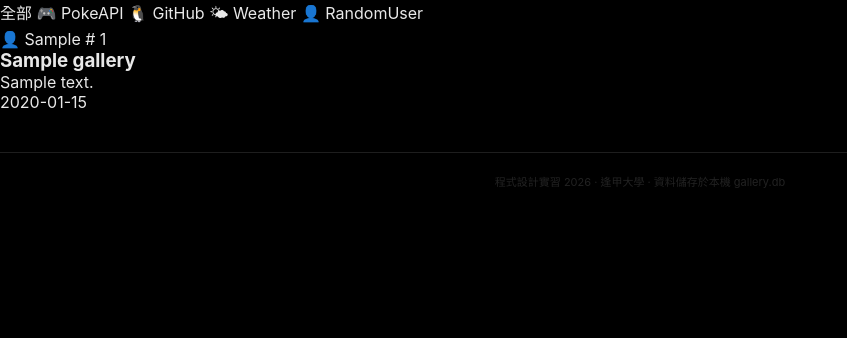
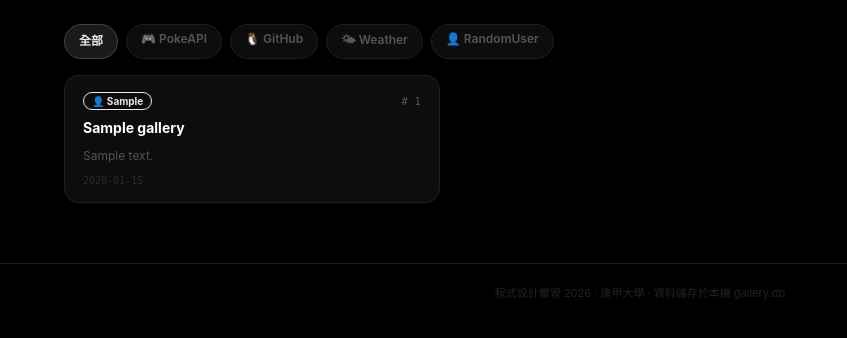
Before and after one commit to cookiesmonster7926/Programming_Course_2026, a Flask app: page /view in a window 1280 px wide. Shown: the part 98-436 px from the top of the page, without its empty margins (0-847 px from the left). Run offline with Flask 3, Linux system fonts and the light colour scheme; tables that the repository leaves empty hold one stand-in row (values such as "Sample post").

Commit message:
fix(showcase): restore /view page styles lost in CSS rewrite
Co-Authored-By: Claude Sonnet 4.6 <noreply@anthropic.com>

```diff
--- a/Week05_0327_demo/03-API_Gallery_Hub/static/css/style.css
+++ b/Week05_0327_demo/03-API_Gallery_Hub/static/css/style.css
@@ -332,6 +332,82 @@ code {
 .toast-error   { background: #1a0505; color: #f87171; border: 1px solid #400d0d; }
 
 /* =============================================================================
+   /view 頁：Tab 篩選條
+   ============================================================================= */
+.tab-bar {
+    max-width: 1200px; margin: 24px auto 16px;
+    padding: 0 24px;
+    display: flex; gap: 8px; flex-wrap: wrap;
+}
+
+.tab {
+    padding: 6px 14px; border-radius: 20px;
+    font-size: 12px; font-weight: 600;
+    background: var(--surface); border: 1px solid var(--border);
+    color: var(--muted); transition: all .15s;
+}
+.tab:hover { border-color: #333; color: var(--text); }
+.tab-active { background: #1a1a1a; color: var(--text); border-color: #444; }
+
+/* =============================================================================
+   /view 頁：資料卡片 Grid
+   ============================================================================= */
+.cards-area {
+    max-width: 1200px; margin: 0 auto 60px;
+    padding: 0 24px;
+}
+
+.card-grid {
+    display: grid;
+    grid-template-columns: repeat(auto-fill, minmax(280px, 1fr));
+    gap: 12px;
+}
+
+.data-card {
+    background: var(--surface);
+    border: 1px solid var(--border);
+    border-radius: var(--radius);
+    padding: 16px 18px;
+    display: flex; flex-direction: column; gap: 8px;
+    transition: border-color .2s;
+}
+.data-card:hover { border-color: #333; }
+
+.border-pokeapi { border-left: 3px solid var(--poke); }
+.border-github  { border-left: 3px solid var(--github); }
+.border-weather { border-left: 3px solid var(--weather); }
+.border-user    { border-left: 3px solid var(--user); }
+
+.data-card-header {
+    display: flex; align-items: center;
+    justify-content: space-between;
+}
+
+.source-tag {
+    font-size: 10px; font-weight: 700;
+    padding: 2px 8px; border-radius: 20px; border: 1px solid;
+}
+.tag-pokeapi { color: var(--poke);    border-color: var(--poke);    background: rgba(205,40,52,.08); }
+.tag-github  { color: var(--github);  border-color: var(--github);  background: rgba(63,178,127,.08); }
+.tag-weather { color: var(--weather); border-color: var(--weather); background: rgba(56,189,248,.08); }
+.tag-user    { color: var(--user);    border-color: var(--user);    background: rgba(167,139,250,.08); }
+
+.data-id { font-size: 11px; color: var(--muted); font-family: monospace; }
+.data-title { font-size: 14px; font-weight: 700; color: #fff; line-height: 1.4; }
+.data-content { font-size: 12px; color: var(--muted); line-height: 1.6; }
+.data-time { font-size: 10px; color: #2a2a2a; margin-top: 2px; font-family: monospace; }
+
+/* 空狀態 */
+.empty-state {
+    text-align: center; padding: 80px 20px;
+    display: flex; flex-direction: column;
+    align-items: center; gap: 12px;
+}
+.empty-icon { font-size: 56px; }
+.empty-state h2 { font-size: 1.2rem; color: #fff; }
+.empty-state p  { font-size: 13px; color: var(--muted); }
+
+/* =============================================================================
    頁尾
    ============================================================================= */
 .site-footer {
```
